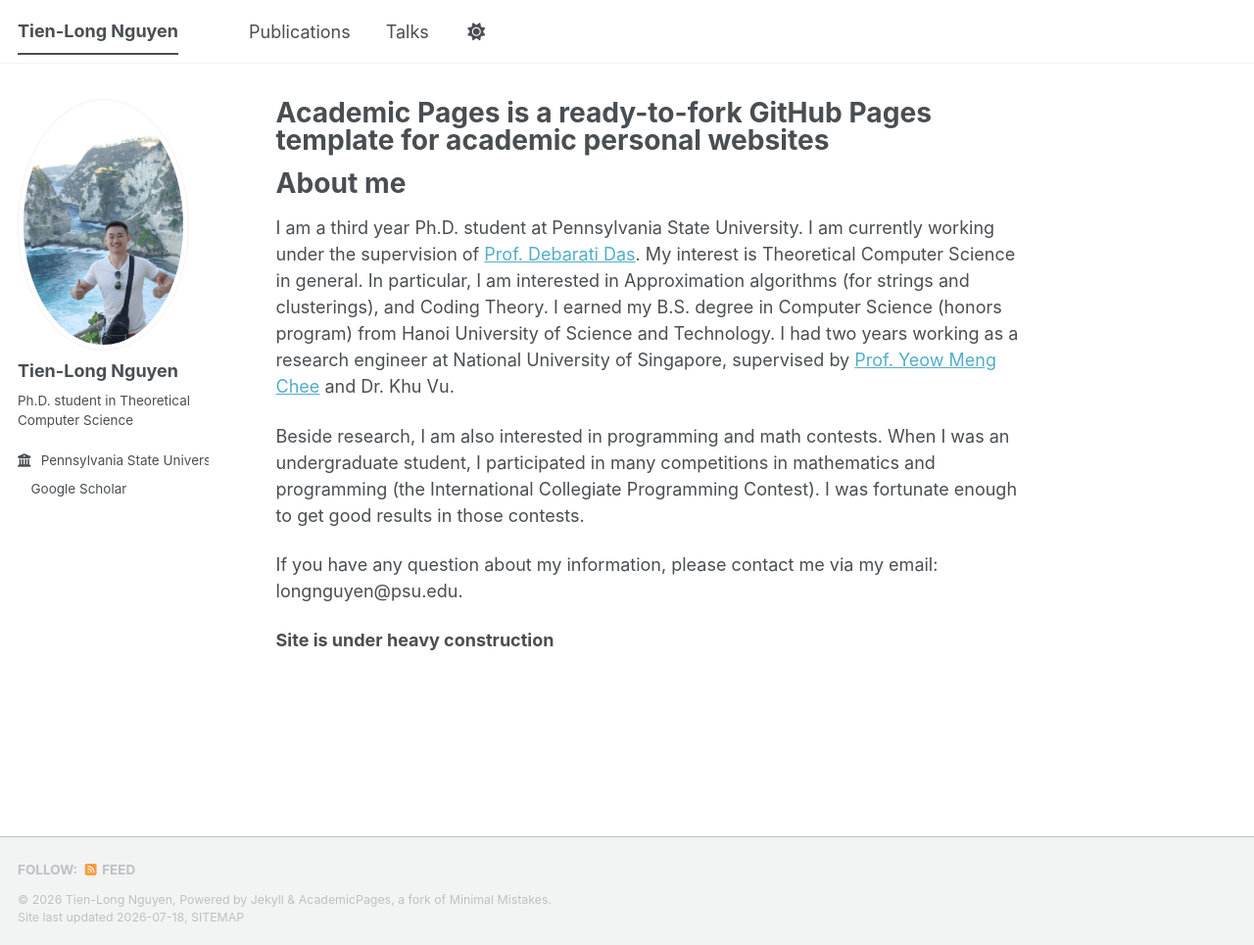
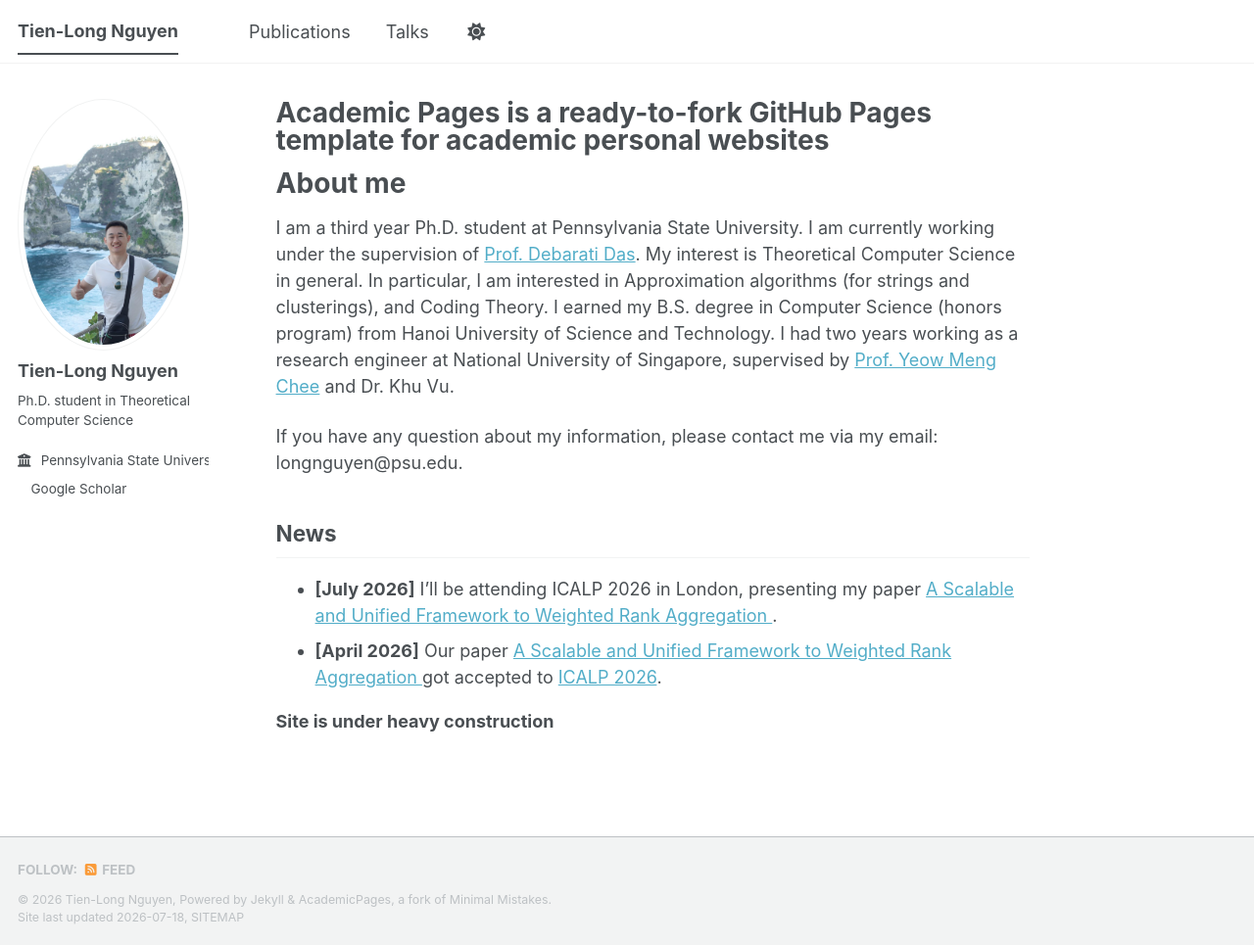
Before and after one commit to tienlonghungson/tienlonghungson.github.io, a Jekyll site: the page built from _pages/about.md, in a window 1280 px wide and 965 px high. Shown: the whole window at 98% size. Built offline with Jekyll 4.4.1, drawn with Linux system fonts in a browser that asks for light colours; a style sheet for code colours, icons or effects is not loaded.

Commit message:
Update about me, news about attending ICALP 2026

```diff
--- a/_pages/about.md
+++ b/_pages/about.md
@@ -9,8 +9,12 @@ redirect_from:
 # About me
 I am a third year Ph.D. student at Pennsylvania State University. I am currently working under the supervision of [Prof. Debarati Das](https://sites.google.com/view/debaratidas/home). My interest is Theoretical Computer Science in general. In particular, I am interested in Approximation algorithms (for strings and clusterings), and Coding Theory. I earned my B.S. degree in Computer Science (honors program) from Hanoi University of Science and Technology. I had two years working as a research engineer at National University of Singapore, supervised by [Prof. Yeow Meng Chee](https://ymchee66.github.io/home/) and Dr. Khu Vu.
 
-Beside research, I am also interested in programming and math contests. When I was an undergraduate student, I participated in many competitions in mathematics and programming (the International Collegiate Programming Contest). I was fortunate enough to get good results in those contests.
-
 If you have any question about my information, please contact me via my email: longnguyen@psu.edu.
 
+## News
+- **[July 2026]** I'll be attending ICALP 2026 in London, presenting my paper [A Scalable and Unified Framework to Weighted Rank Aggregation
+](https://arxiv.org/abs/2605.09653v1).
+- **[April 2026]** Our paper [A Scalable and Unified Framework to Weighted Rank Aggregation
+](https://arxiv.org/abs/2605.09653v1) got accepted to [ICALP 2026](https://icalppodcspaa2026.cs.rhul.ac.uk/).
+
 **Site is under heavy construction**
```
